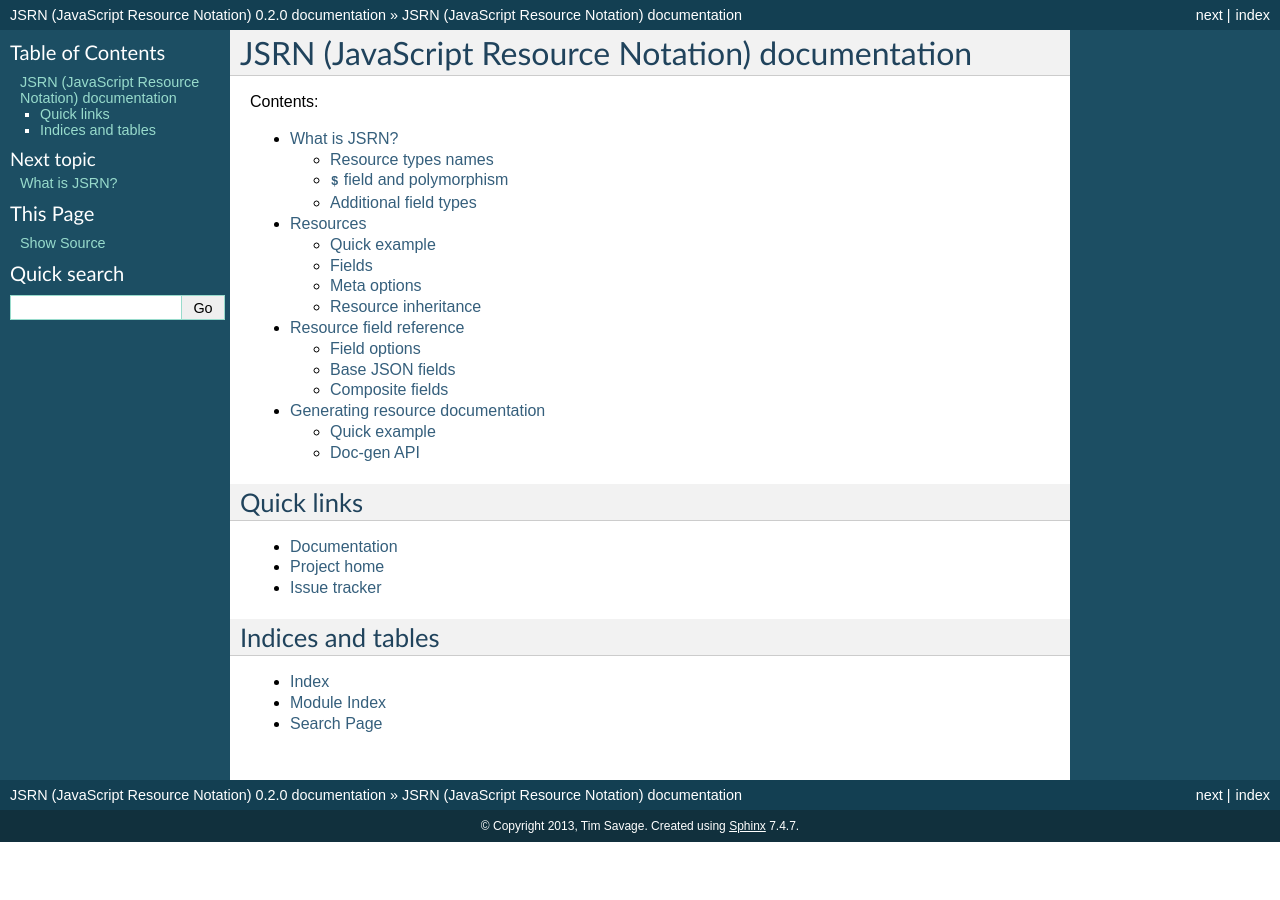
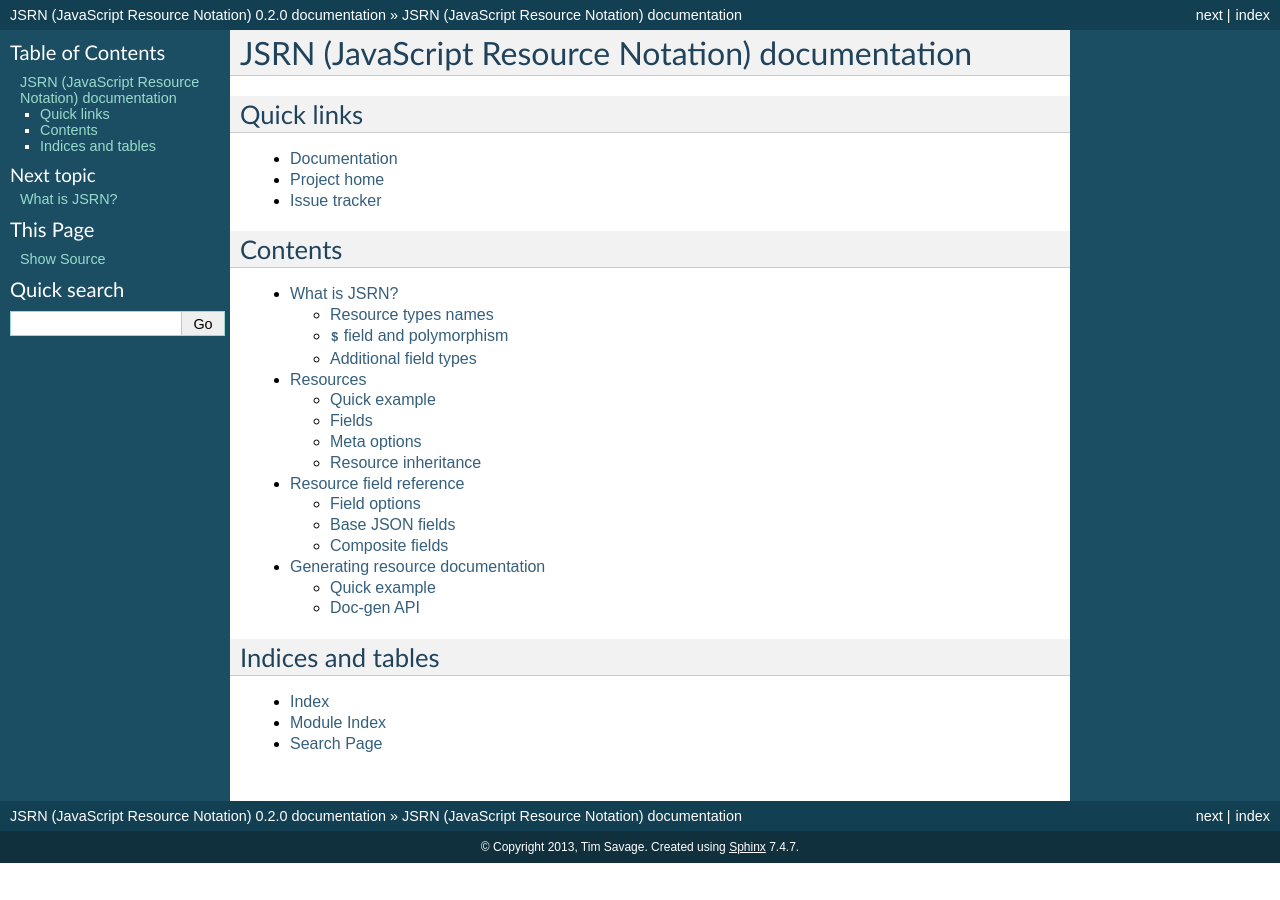
Before and after one commit to timsavage/jsrn, a Sphinx documentation site: the page built from doc/index.rst, in a window 1280 px wide. Built offline with Sphinx 7.4.7, drawn with Linux system fonts in a browser that asks for light colours; some of the changed lines change nothing that is shown.

Commit message:
Reformat documentation index

```diff
--- a/doc/index.rst
+++ b/doc/index.rst
@@ -5,7 +5,17 @@
 JSRN (JavaScript Resource Notation) documentation
 #################################################
 
-Contents:
+
+Quick links
+***********
+
+* `Documentation <https://jsrn.readthedocs.org/en/latest/>`_
+* `Project home <https://github.com/timsavage/jsrn>`_
+* `Issue tracker <https://github.com/timsavage/jsrn/issues>`_
+
+
+Contents
+********
 
 .. toctree::
    :maxdepth: 2
@@ -16,14 +26,6 @@ Contents:
    documentation
 
 
-Quick links
-***********
-
-* `Documentation <https://jsrn.readthedocs.org/en/latest/>`_
-* `Project home <https://github.com/timsavage/jsrn>`_
-* `Issue tracker <https://github.com/timsavage/jsrn/issues>`_
-
-
 Indices and tables
 ******************
 
```
